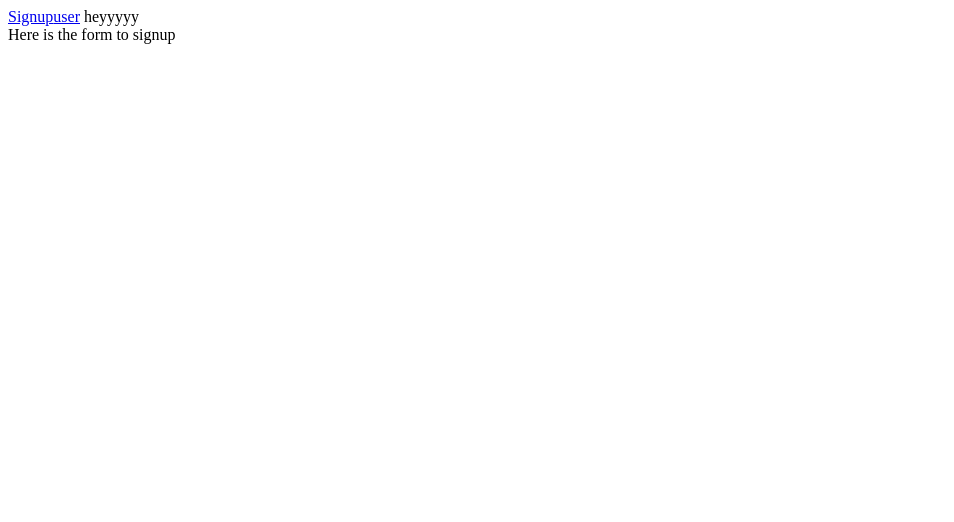
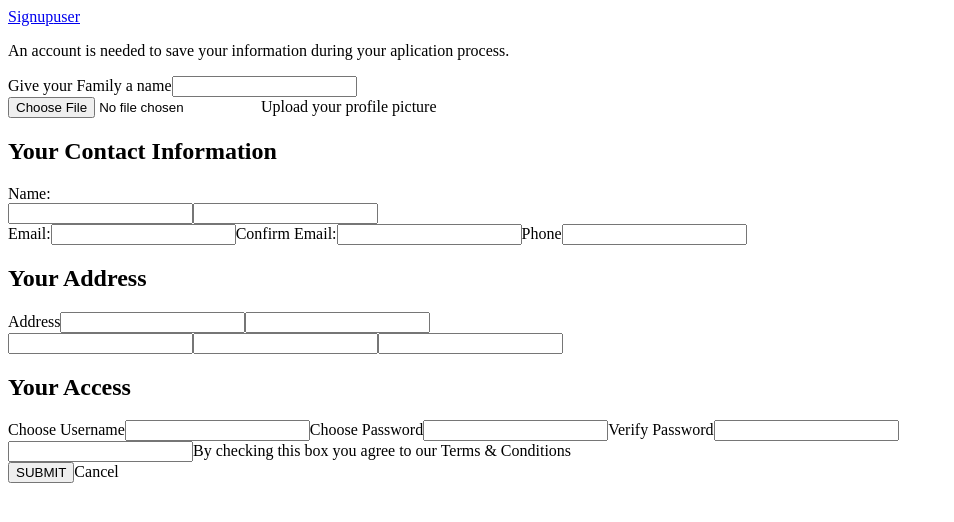
Before and after one commit to arredondop03/client, an Angular app: page /signup in a window 1280 px wide. Shown: the top 522 px of the page, without its empty margins (0-954 px from the left). Built offline with nearby package versions, Linux system fonts and the light colour scheme.

Commit message:
added fields for the signup form

```diff
--- a/src/app/app.component.html
+++ b/src/app/app.component.html
@@ -1,3 +1 @@
 <app-home-page></app-home-page>
-<!-- <router-outlet></router-outlet> -->
-<!-- jbjbjj -->
--- a/src/app/app.module.ts
+++ b/src/app/app.module.ts
@@ -1,9 +1,5 @@
 import { BrowserModule } from '@angular/platform-browser';
 import { NgModule } from '@angular/core';
-import { FormsModule }          from '@angular/forms';
-import { RouterModule, Routes } from '@angular/router';
-
-//Components-----
 
 import { AppComponent } from './app.component';
 import { HomePageComponent } from './home-page/home-page.component';
--- a/src/app/nav-bar/nav-bar.component.html
+++ b/src/app/nav-bar/nav-bar.component.html
@@ -1,3 +1,2 @@
 <a routerLink="/signup" routerLinkActive="active">Signup</a>
 <a routerLink="/user" routerLinkActive="active">user</a>
-heyyyyy
--- a/src/app/signup/signup.component.html
+++ b/src/app/signup/signup.component.html
@@ -1,7 +1,61 @@
-<form>
+<p>An account is needed to save your information during
+ your aplication process.</p>
 
-  Here is the form to signup
+ <form>
+<label for="familyName">Give your Family a name</label>
+<input id="familyName">
+
+<div>
+    <input type="file" id="profilePicture" name="" accept="image/png, image/jpeg">
+    <label for="profilePicture">Upload your profile picture</label>
+</div>
+
+<h2>Your Contact Information</h2>
+
+<label for="name">Name:</label>
+<div>
+  <input id="name">
+  <input>
+</div>
+
+<label for="email">Email:</label>
+<input id="email">
+
+<label for="confirmEmail">Confirm Email:</label>
+<input id="confirmEmail">
+
+<label for="phone">Phone</label>
+<input id="phone">
+
+<h2>Your Address</h2>
+<label for="address">Address</label>
+
+<input id="address">
+<input>
+
+<div>
+  <input>
+  <input>
+  <input>
+</div>
+
+<h2>Your Access</h2>
+<label for="username">Choose Username</label>
+<input id="username">
+<label for="password">Choose Password</label>
+<input id="password">
+<label for="verifyPassword">Verify Password</label>
+<input id="verifyPassword">
+
+<div>
+  <input id="terms">
+  <label for="terms">By checking this box you agree to our <a>Terms & Conditions</a></label>
+
+</div>
+
+<button action="submit">SUBMIT</button>
+<a>Cancel</a>
 
 
 
-</form>
+ </form>
```
